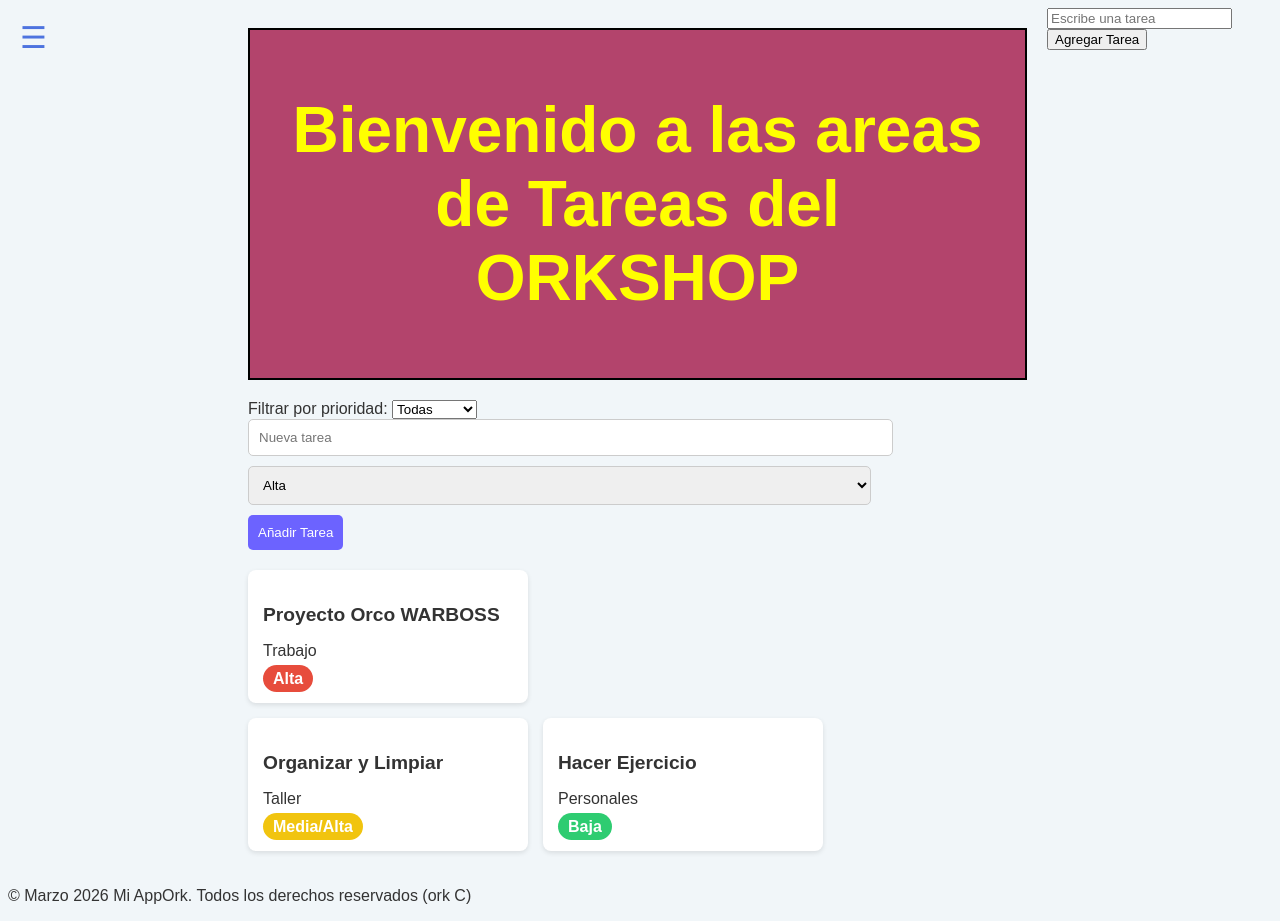
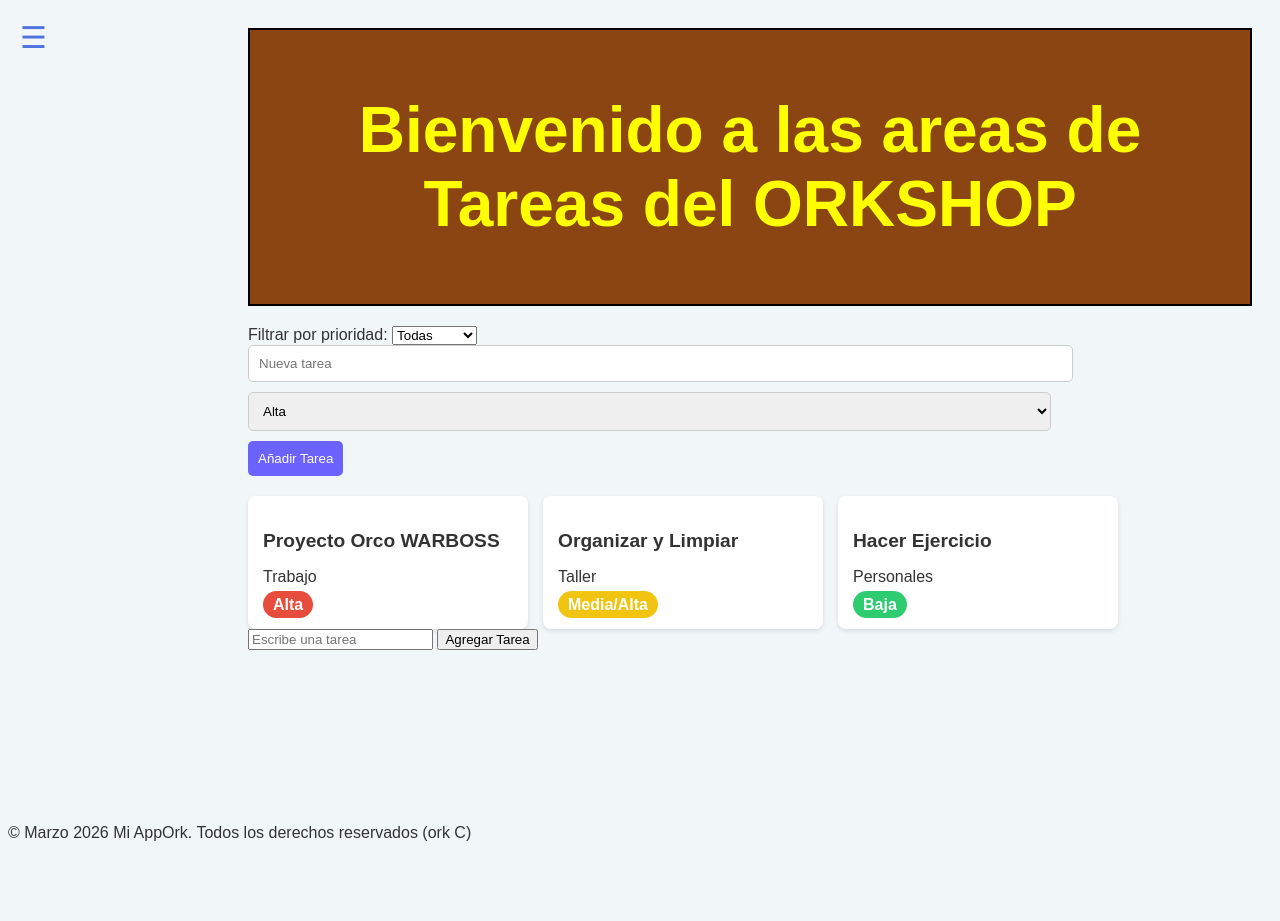
Before and after one commit to JOSU0131/taskflow2, a plain HTML site: page index.ngl.html in a window 1280 px wide. After the commit the page ends 858 px from the top, so only its background shows below. Drawn offline with Linux system fonts and the light colour scheme.

Commit message:
- "corregido fallos y cambios en  CSS"

```diff
--- a/StyleSheet1.css
+++ b/StyleSheet1.css
@@ -94,7 +94,7 @@ body {
 
 /* Cabecera */
 header {
-    background-color: #B3446C;
+    background-color: #8B4513;
     padding: 20px;
     color: #FFFF00;
     border: 2px solid black;
--- a/index.ngl.html
+++ b/index.ngl.html
@@ -71,7 +71,21 @@
                             <span class="badge priority-low">Baja</span>
                         </div>
                     </div>
+
             </section>
+
+            <section>
+
+                <form id="taskForm">
+                    <input type="text" id="taskInput" placeholder="Escribe una tarea" />
+                    <button type="submit" id="addTaskBtn">Agregar Tarea</button>
+                </form>
+                <ul id="taskList"></ul>
+
+            </section>
+
+
+
 
             <section id="calendarSection" style="display:none;">
                 <h2>Calendario</h2>
@@ -83,14 +97,13 @@
                 <h2>Mis Notas</h2>
                 <textarea id="notes" placeholder="Escribe tus notas aquí..."></textarea>
             </section>
+
+
+
         </div>
 
 
-    <form id="taskForm">
-            <input type="text" id="taskInput" placeholder="Escribe una tarea" />
-            <button type="submit" id="addTaskBtn">Agregar Tarea</button>
-        </form>
-        <ul id="taskList"></ul>
+
 
 
 
```
